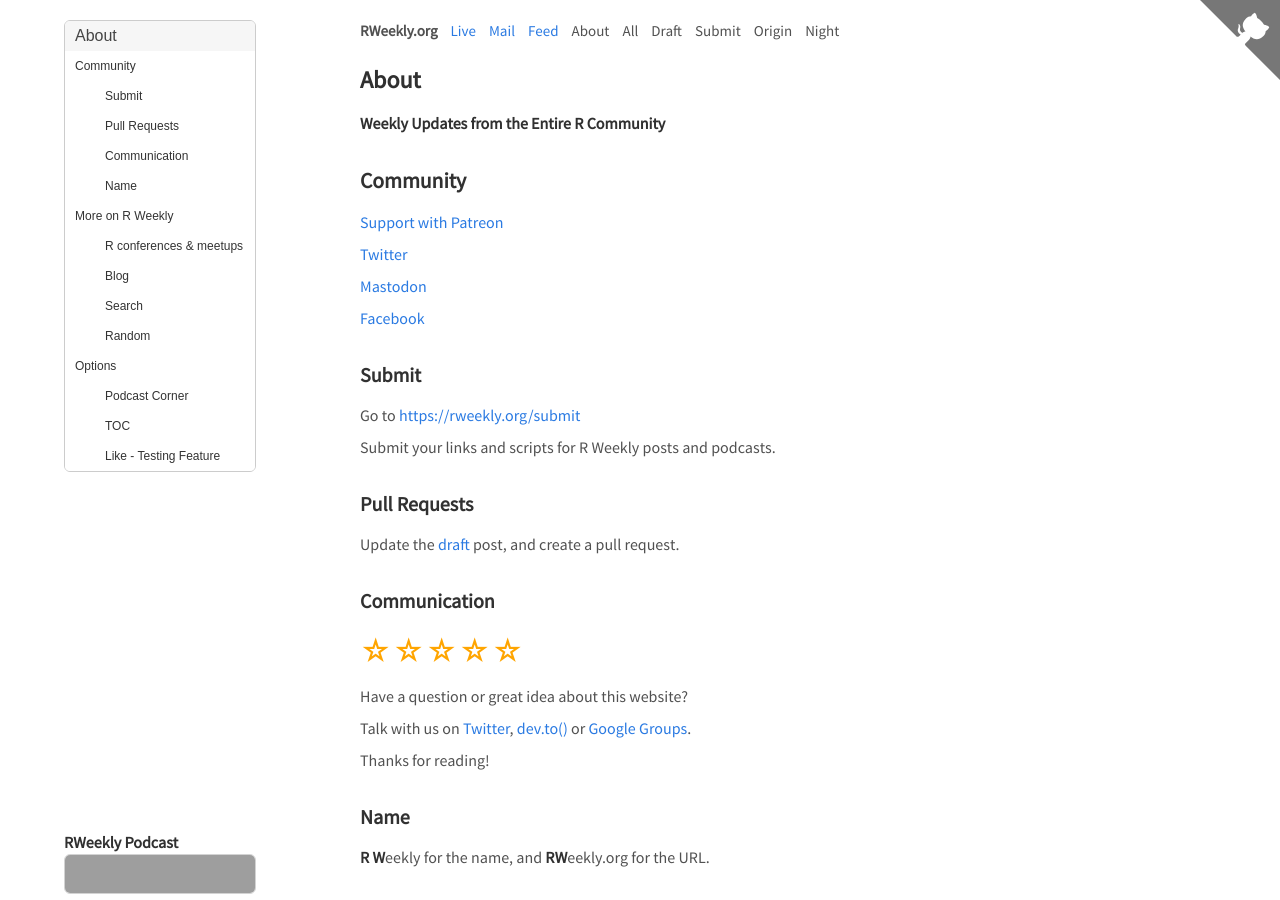
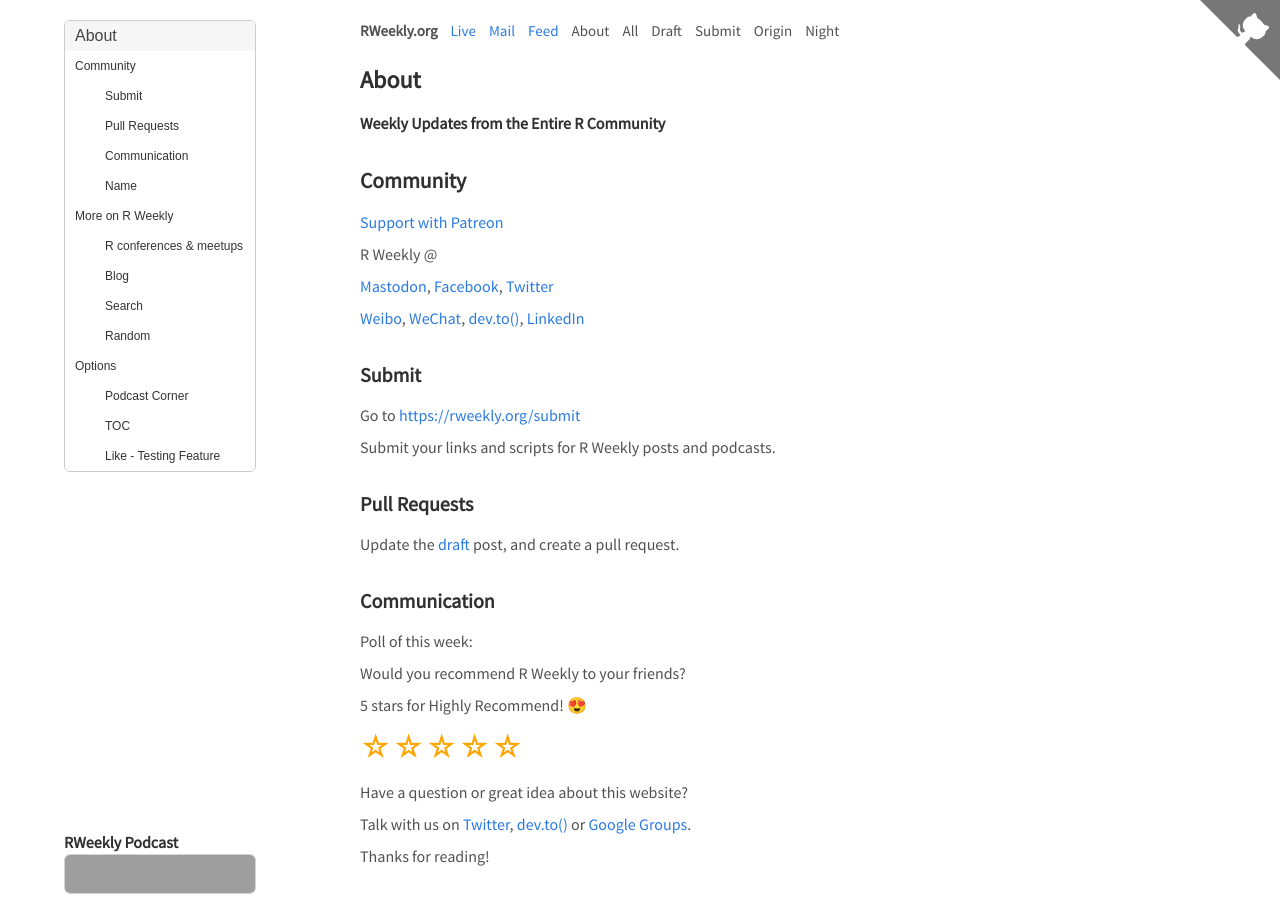
Before and after one commit to rweekly/rweekly.org, a Jekyll site: the page built from about.md, in a window 1280 px wide and 900 px high. Built offline with Jekyll 4.4.1, drawn with Linux system fonts in a browser that asks for light colours; comment, search, counter and statistics services are not loaded; some of the changed text lies outside the part shown; grey boxes are pictures that could not be loaded.

Commit message:
Add: WeChat logo and poll of this week

```diff
--- a/_includes/footer.md
+++ b/_includes/footer.md
@@ -26,6 +26,12 @@
 <p></p>
 
 Subscribe R Weekly with <a href="https://feedburner.google.com/fb/a/mailverify?uri=rweekly&amp;loc=en_US" target="_blank" onclick="_paq.push(['trackEvent', 'Mail', '1']);">Email</a>.
+
+Poll of this week:
+
+Would you recommend R Weekly to your friends?
+
+5 stars for Highly Recommend! 😍
 
 <div id="star-rating" class="rating" style="margin-bottom:10px;" >
 <span class="stars-item" data-value="5">☆</span><span class="stars-item" data-value="4">☆</span><span class="stars-item" data-value="3">☆</span><span class="stars-item" data-value="2">☆</span><span class="stars-item" data-value="1">☆</span>
@@ -142,7 +148,11 @@
 
 </script>
 
-R Weekly @ [Patreon](https://www.patreon.com/rweekly), [Mastodon](https://m.rweekly.org/about), [Facebook](https://facebook.com/rweekly), [LinkedIn](https://www.linkedin.com/company/rweekly), [dev.to()](https://dev.to/rweekly), [Weibo](https://weibo.com/rweekly), [Twitter](https://twitter.com/rweekly_org)
+R Weekly @
+
+[Patreon](https://www.patreon.com/rweekly), [Mastodon](https://m.rweekly.org/about), [Facebook](https://facebook.com/rweekly), [LinkedIn](https://www.linkedin.com/company/rweekly)
+
+[Weibo](https://weibo.com/rweekly), [WeChat](/wechat.html), [dev.to()](https://dev.to/rweekly), [Twitter](https://twitter.com/rweekly_org)
 
 [R](https://www.r-project.org/) is a free software environment for statistical computing and graphics.
 
--- a/about.md
+++ b/about.md
@@ -9,22 +9,12 @@
 
 [Support with Patreon](https://www.patreon.com/rweekly)
 
-<a class="twitter-follow-button"
-  href="https://twitter.com/rweekly_org"
-  data-size="large">
-Twitter</a>
 
-[Mastodon](https://m.rweekly.org/about)
+R Weekly @
 
-<p><a class="weibo-icon" href="http://weibo.com/rweekly">Weibo</a></p>
+[Mastodon](https://m.rweekly.org/about), [Facebook](https://facebook.com/rweekly), [Twitter](https://twitter.com/rweekly_org)
 
-<div style="margin-bottom: 0.5rem;" class="fb-page" data-href="https://www.facebook.com/rweekly/" data-small-header="false" data-adapt-container-width="true" data-hide-cover="false" data-show-facepile="true">
-<a
-  href="https://www.facebook.com/rweekly/">
-Facebook</a>
-</div>
-
-
+[Weibo](https://weibo.com/rweekly), [WeChat](/wechat.html), [dev.to()](https://dev.to/rweekly), [LinkedIn](https://www.linkedin.com/company/rweekly)
 
 ### Submit
 
@@ -37,6 +27,12 @@
 Update the [draft](https://github.com/rweekly/rweekly.org/blob/gh-pages/draft.md) post, and create a pull request.
 
 ### Communication
+
+Poll of this week:
+
+Would you recommend R Weekly to your friends?
+
+5 stars for Highly Recommend! 😍
 
 <div id="star-rating-1" class="rating" style="margin-bottom:10px;" >
 <span class="stars-item" data-value="5">☆</span><span class="stars-item" data-value="4">☆</span><span class="stars-item" data-value="3">☆</span><span class="stars-item" data-value="2">☆</span><span class="stars-item" data-value="1">☆</span>
```
Also changed, not shown: _includes/social-button.html (+1 -1 lines), wechat.md (added, +8 -0 lines), public/wechat-qrcode.jpg (added).
